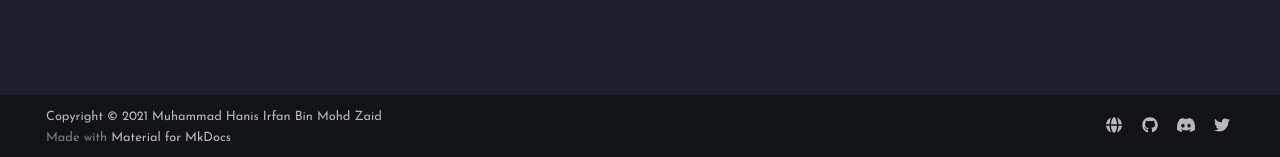
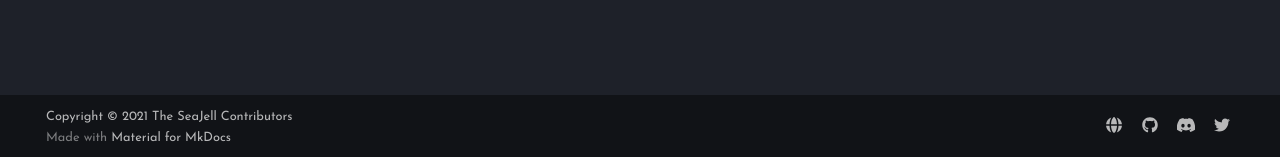
Before and after one commit to seajell/seajell-documentation, an MkDocs documentation site: the page built from docs/index.md, in a window 1280 px wide. Shown: the part 740-897 px from the top of the page. Built offline with MkDocs 1.6.1 and Material for MkDocs 9.7.7, drawn with Linux system fonts in a browser that asks for light colours.

Commit message:
Update links and copyright notices Updated the links to the repository and official website. Also, updated the copyright notice to The SeaJell Contributors.

```diff
--- a/mkdocs.yml
+++ b/mkdocs.yml
@@ -34,18 +34,18 @@
 extra:
   social:
     - icon: fontawesome/solid/globe
-      link: https://seajell.xyz
+      link: https://www.seajell.xyz
       name: Website
     - icon: fontawesome/brands/github
-      link: https://github.com/hanisirfan/seajell
+      link: https://github.com/seajell/seajell
       name: GitHub
     - icon: fontawesome/brands/discord
-      link: https://projects.hanisirfan.xyz/seajell
+      link: https://www.seajell.xyz
       name: Discord
     - icon: fontawesome/brands/twitter
-      link: https://twitter.com/seajelldev
+      link: https://www.twitter.com/seajelldev
       name: Twitter
-copyright: Copyright &copy; 2021 Muhammad Hanis Irfan Bin Mohd Zaid
+copyright: Copyright &copy; 2021 The SeaJell Contributors
 nav:
     - Home: index.md
     - Installation: installation.md
```
